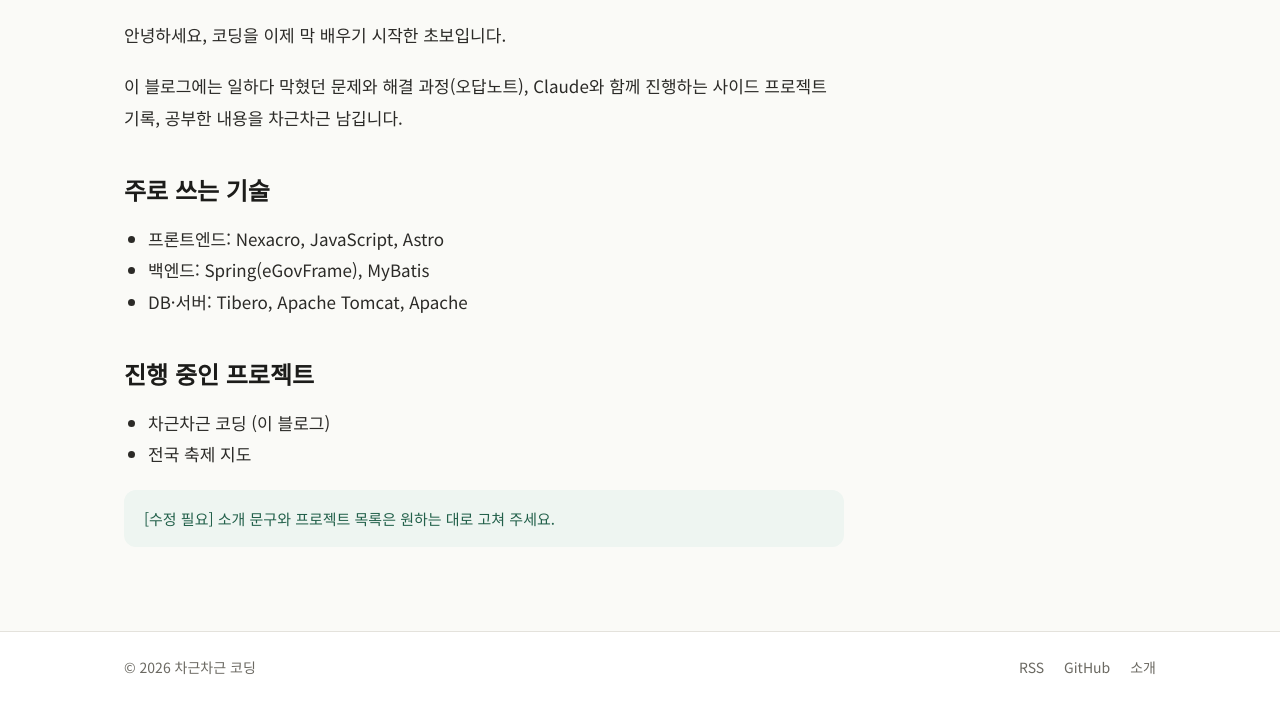
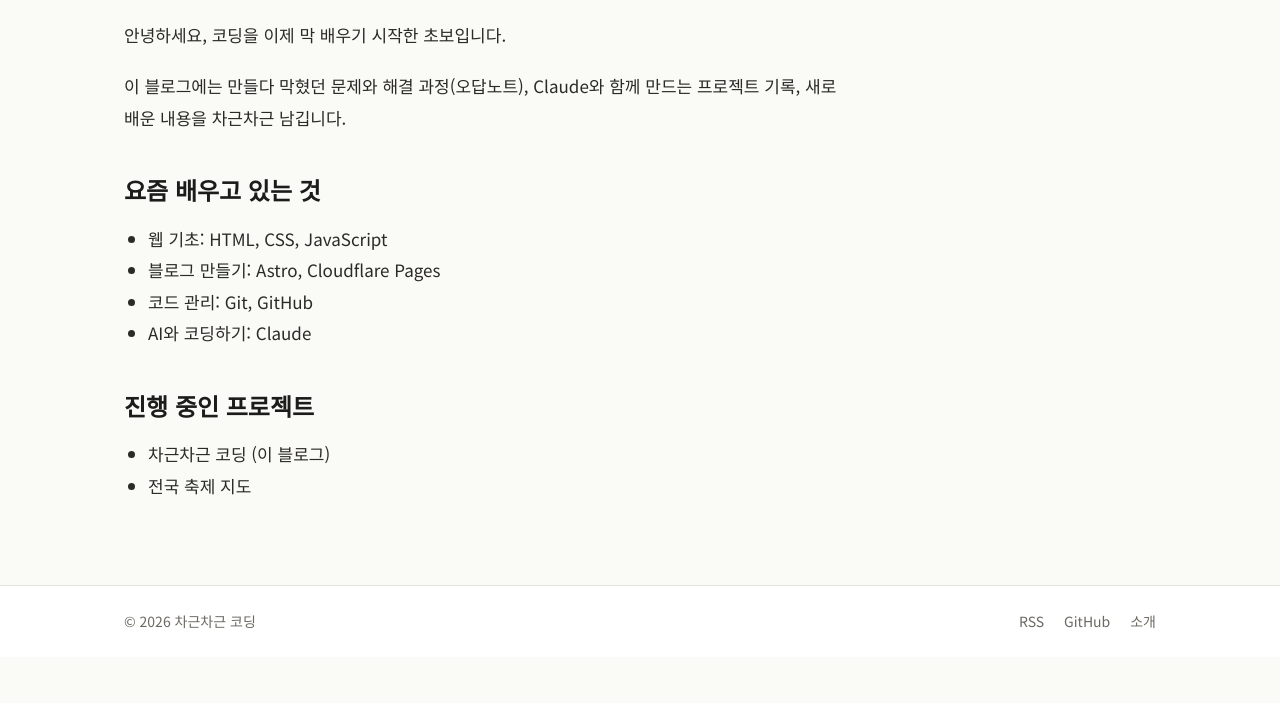
Before and after one commit to woony5231/step-by-code, an Astro site: page /about in a window 1280 px wide. Shown: the part 186-889 px from the top of the page. After the commit the page ends 843 px from the top, so only its background shows below. Built offline with nearby package versions, Linux system fonts and the light colour scheme; Astro itself is replaced by a stand-in of ours.

Commit message:
소개 페이지: 기술 목록을 '요즘 배우고 있는 것'으로 변경
- 회사 기술 목록 대신 블로그를 만들며 배운 기술로 교체
- '일하다' 표현과 [수정 필요] 안내 문구 정리

Co-Authored-By: Claude Opus 5.5 <noreply@anthropic.com>

```diff
--- a/src/pages/about.astro
+++ b/src/pages/about.astro
@@ -6,19 +6,19 @@ import BaseLayout from '../layouts/BaseLayout.astro';
     <div class="page-head"><h1>소개</h1></div>
     <div class="prose post">
       <p>안녕하세요, 코딩을 이제 막 배우기 시작한 초보입니다.</p>
-      <p>이 블로그에는 일하다 막혔던 문제와 해결 과정(오답노트), Claude와 함께 진행하는 사이드 프로젝트 기록, 공부한 내용을 차근차근 남깁니다.</p>
-      <h2>주로 쓰는 기술</h2>
+      <p>이 블로그에는 만들다 막혔던 문제와 해결 과정(오답노트), Claude와 함께 만드는 프로젝트 기록, 새로 배운 내용을 차근차근 남깁니다.</p>
+      <h2>요즘 배우고 있는 것</h2>
       <ul>
-        <li>프론트엔드: Nexacro, JavaScript, Astro</li>
-        <li>백엔드: Spring(eGovFrame), MyBatis</li>
-        <li>DB·서버: Tibero, Apache Tomcat, Apache</li>
+        <li>웹 기초: HTML, CSS, JavaScript</li>
+        <li>블로그 만들기: Astro, Cloudflare Pages</li>
+        <li>코드 관리: Git, GitHub</li>
+        <li>AI와 코딩하기: Claude</li>
       </ul>
       <h2>진행 중인 프로젝트</h2>
       <ul>
         <li>차근차근 코딩 (이 블로그)</li>
         <li>전국 축제 지도</li>
       </ul>
-      <blockquote><p>[수정 필요] 소개 문구와 프로젝트 목록은 원하는 대로 고쳐 주세요.</p></blockquote>
     </div>
   </div>
 </BaseLayout>
```
